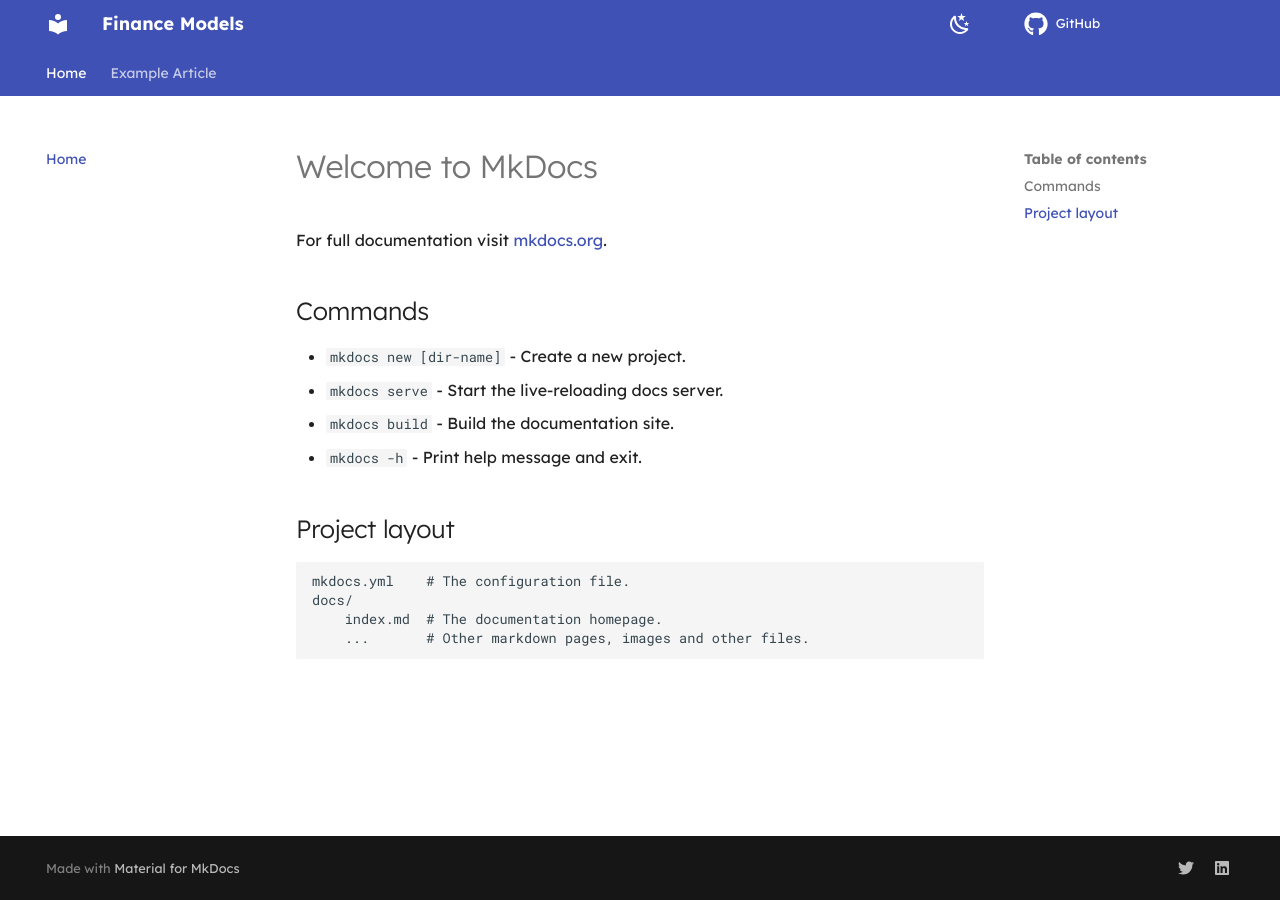
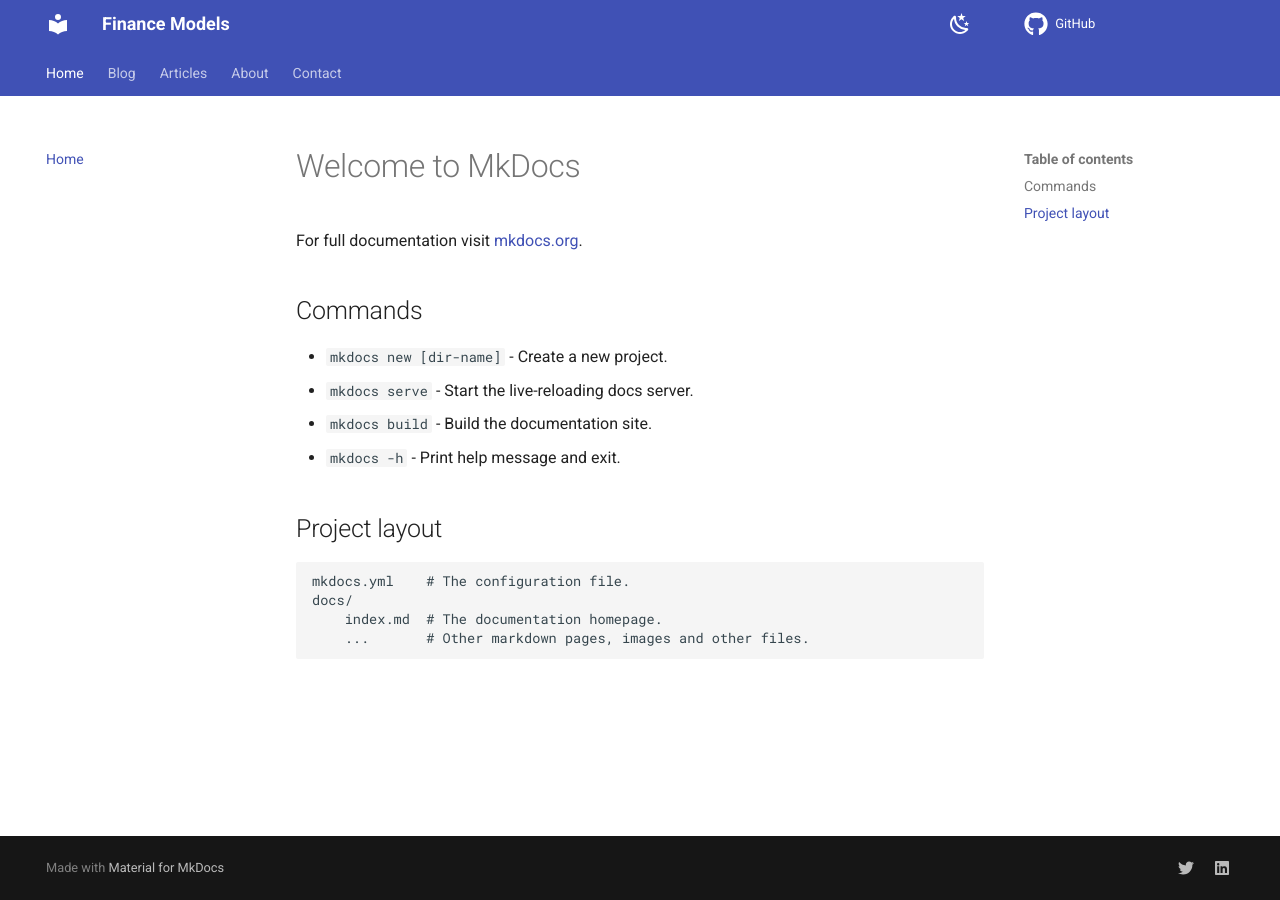
Before and after one commit to TheStatsProject/finance-models-docs, an MkDocs documentation site: the page built from docs/index.md, in a window 1280 px wide. Built offline with MkDocs 1.6.1 and Material for MkDocs 9.7.7, drawn with Linux system fonts in a browser that asks for light colours; comment, search, counter and statistics services are not loaded.

Commit message:
Update mkdocs.yml

```diff
--- a/mkdocs.yml
+++ b/mkdocs.yml
@@ -8,59 +8,50 @@ edit_uri: edit/main/docs/
 theme:
   name: material
   palette:
-    # Light and dark mode with toggle
-    - scheme: default                                   # default light mode :contentReference[oaicite:0]{index=0}
-      primary: indigo                                   # Google Material primary color :contentReference[oaicite:1]{index=1}
-      accent: amber                                     # Google Material accent color :contentReference[oaicite:2]{index=2}
-      toggle:
-        icon: material/weather-night                    # icon for dark mode toggle :contentReference[oaicite:3]{index=3}
-        name: Switch to dark mode
-    - scheme: slate                                     # dark mode palette :contentReference[oaicite:4]{index=4}
+    - scheme: default
       primary: indigo
       accent: amber
       toggle:
-        icon: material/weather-sunny                    # icon for light mode toggle :contentReference[oaicite:5]{index=5}
+        icon: material/weather-night
+        name: Switch to dark mode
+    - scheme: slate
+      primary: indigo
+      accent: amber
+      toggle:
+        icon: material/weather-sunny
         name: Switch to light mode
-
-  # Enable Material theme enhancements
   features:
-    - navigation.indexes    # make section index pages for nav sections :contentReference[oaicite:6]{index=6}
-    - navigation.tabs       # show top-level nav as horizontal tabs :contentReference[oaicite:7]{index=7}
-    - navigation.instant    # instant page loading via partial reloads :contentReference[oaicite:8]{index=8}
-    - search.suggest        # show search suggestions in real time :contentReference[oaicite:9]{index=9}
-
-  font:
-    text: Lexend              # use a custom text font :contentReference[oaicite:10]{index=10}
-
+    - navigation.tabs
+    - navigation.instant
+    - search.suggest
   icon:
-    repo: fontawesome/brands/github  # custom repository icon :contentReference[oaicite:11]{index=11}
+    repo: fontawesome/brands/github
 
 plugins:
-  - search                     # default search plugin :contentReference[oaicite:12]{index=12}
-  - blog                       # built-in blog plugin for automatic archives :contentReference[oaicite:13]{index=13}
-  - tags                       # categorize posts and pages via tags plugin :contentReference[oaicite:14]{index=14}
+  - search
+  - git-revision-date-localized
+  - tags
+  - rss
 
 extra:
-  social:                     # add social icons in the header/footer :contentReference[oaicite:15]{index=15}
+  social:
     - icon: fontawesome/brands/twitter
       link: https://twitter.com/<your-handle>
     - icon: fontawesome/brands/linkedin
       link: https://linkedin.com/in/<your-id>
 
-nav:                          # define precise navigation order :contentReference[oaicite:16]{index=16}
+nav:
   - Home: index.md
-  - Example Article: docs/example-article.md
+  - Blog:
+      - Home: blog/index.md
+  - Articles:
+      - Model A: articles/model_a.md
+      - Model B: articles/model_b.md
+  - About: about/about.md
+  - Contact: about/contact.md
 
+use_directory_urls: true
 
-extra_css:
-  - stylesheets/extra.css      # optional custom CSS overrides :contentReference[oaicite:17]{index=17}
-
-extra_javascript:
-  - javascripts/extra.js       # optional custom JS for extended behavior :contentReference[oaicite:18]{index=18}
-
-use_directory_urls: true      # generate clean URLs (no .html) :contentReference[oaicite:19]{index=19}
-
-# Show last updated timestamp on each page
 markdown_extensions:
   - toc:
       permalink: true
```
